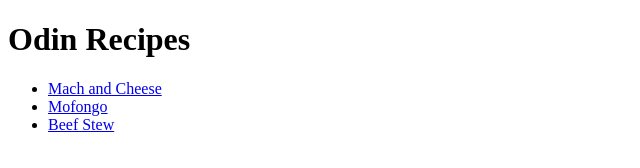
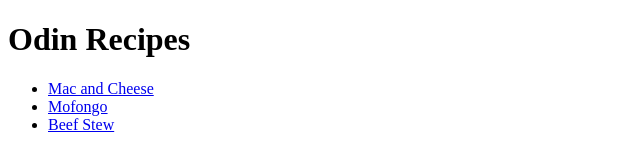
Before and after one commit to kimosabe71/odin-recipes, a plain HTML site: page index.html in a window 1280 px wide. Shown: the full height of the page, 0-640 px from the left. Drawn offline with Linux system fonts and the light colour scheme.

Commit message:
Fixed spelling error of mach to mac in index link for mac and cheese

```diff
--- a/index.html
+++ b/index.html
@@ -7,7 +7,7 @@
     <body>
         <h1>Odin Recipes</h1>
         <ul>
-            <li><a href="recipes/mac.html">Mach and Cheese</a></li>
+            <li><a href="recipes/mac.html">Mac and Cheese</a></li>
             <li><a href="recipes/mofongo.html">Mofongo</a></li>
             <li><a href="recipes/beefstew.html">Beef Stew</a></li>
         </ul>
```
